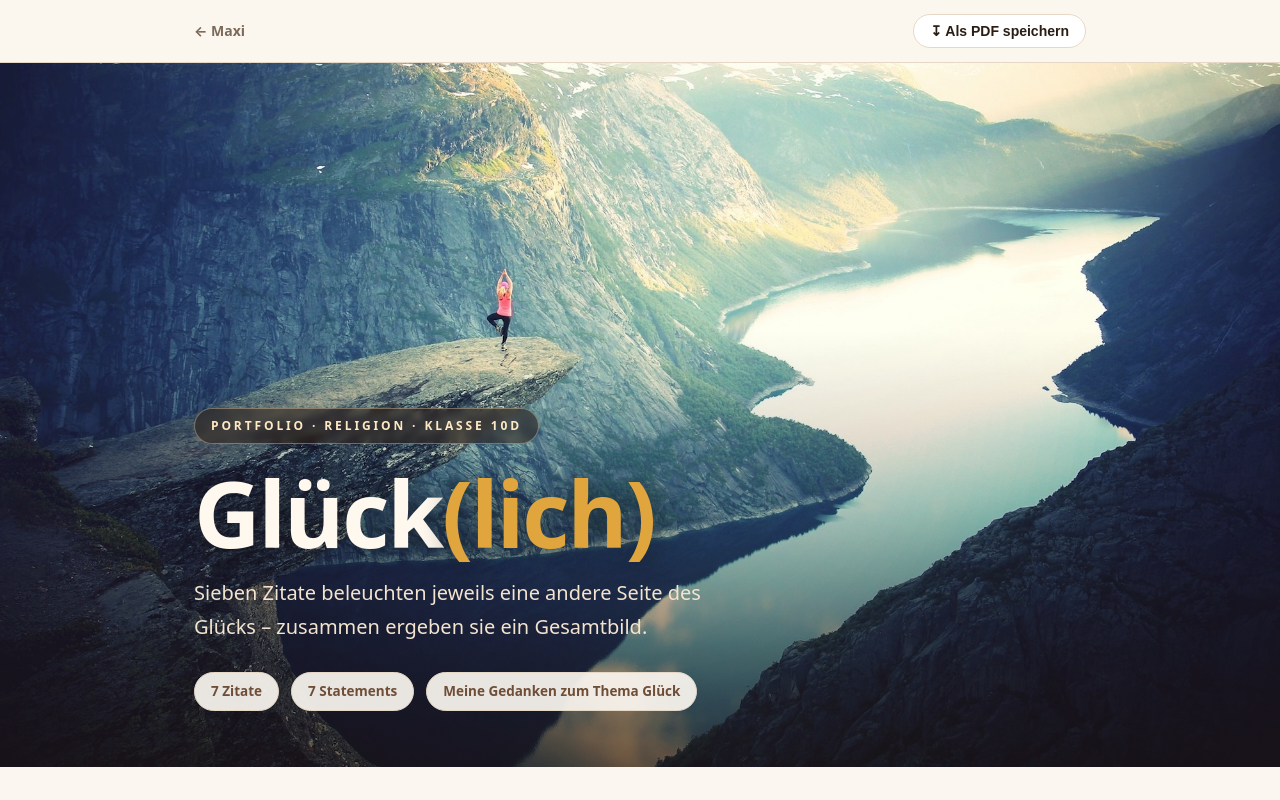
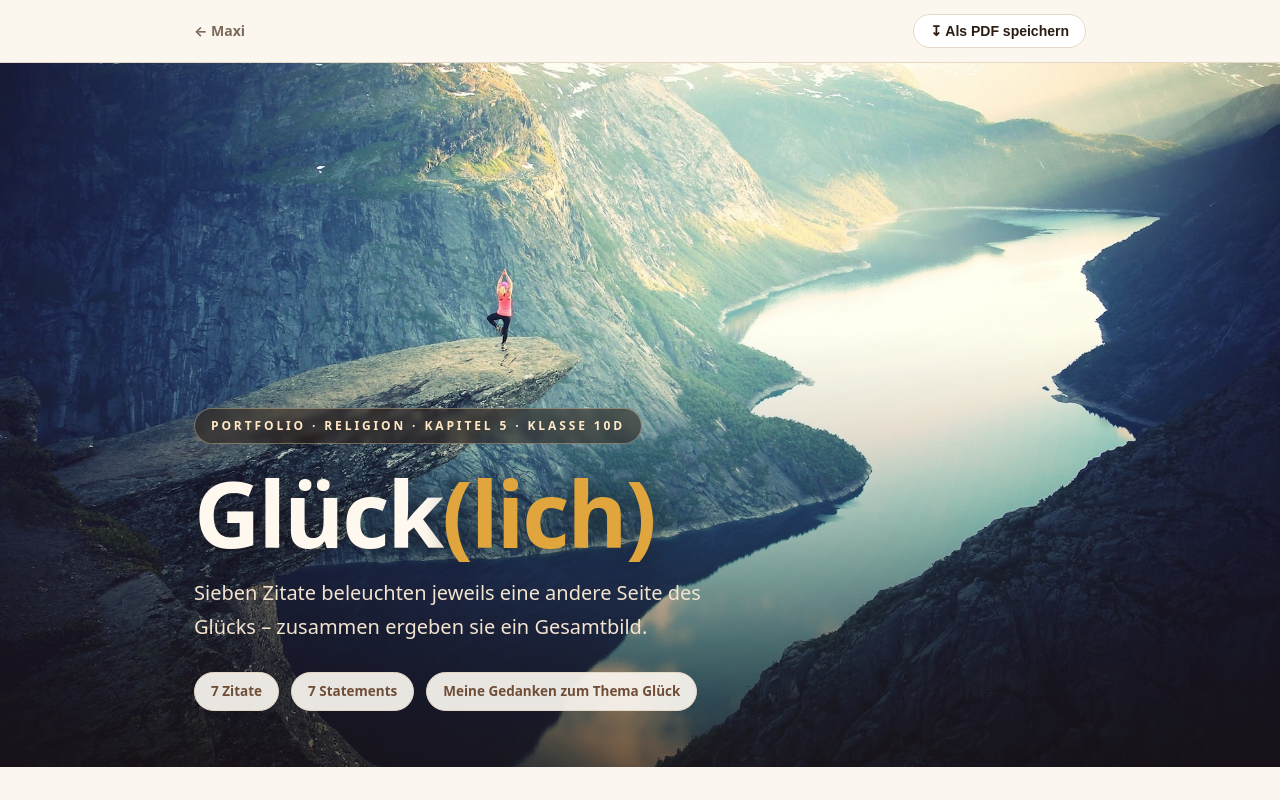
Before and after one commit to Maxi-Code-hue/Maxi, a Next.js app: page /portfolio in a window 1280 px wide. Shown: the top 800 px of the page. Built offline with nearby package versions, Linux system fonts and the light colour scheme.

Commit message:
Add Kapitel 5 to cover kicker
Co-Authored-By: Claude Fable 5 <noreply@anthropic.com>
Claude-Session: https://claude.ai/code/session_01UVX1KGEM5jsa17d5qSS1qW

```diff
--- a/app/portfolio/page.tsx
+++ b/app/portfolio/page.tsx
@@ -154,7 +154,7 @@ export default function PortfolioPage() {
         />
         <div className="pf-cover-scrim" />
         <div className="pf-wrap pf-cover-body">
-          <span className="pf-kicker">Portfolio · Religion · Klasse 10d</span>
+          <span className="pf-kicker">Portfolio · Religion · Kapitel 5 · Klasse 10d</span>
           <h1 className="pf-title">
             Glück<span className="lich">(lich)</span>
           </h1>
```
